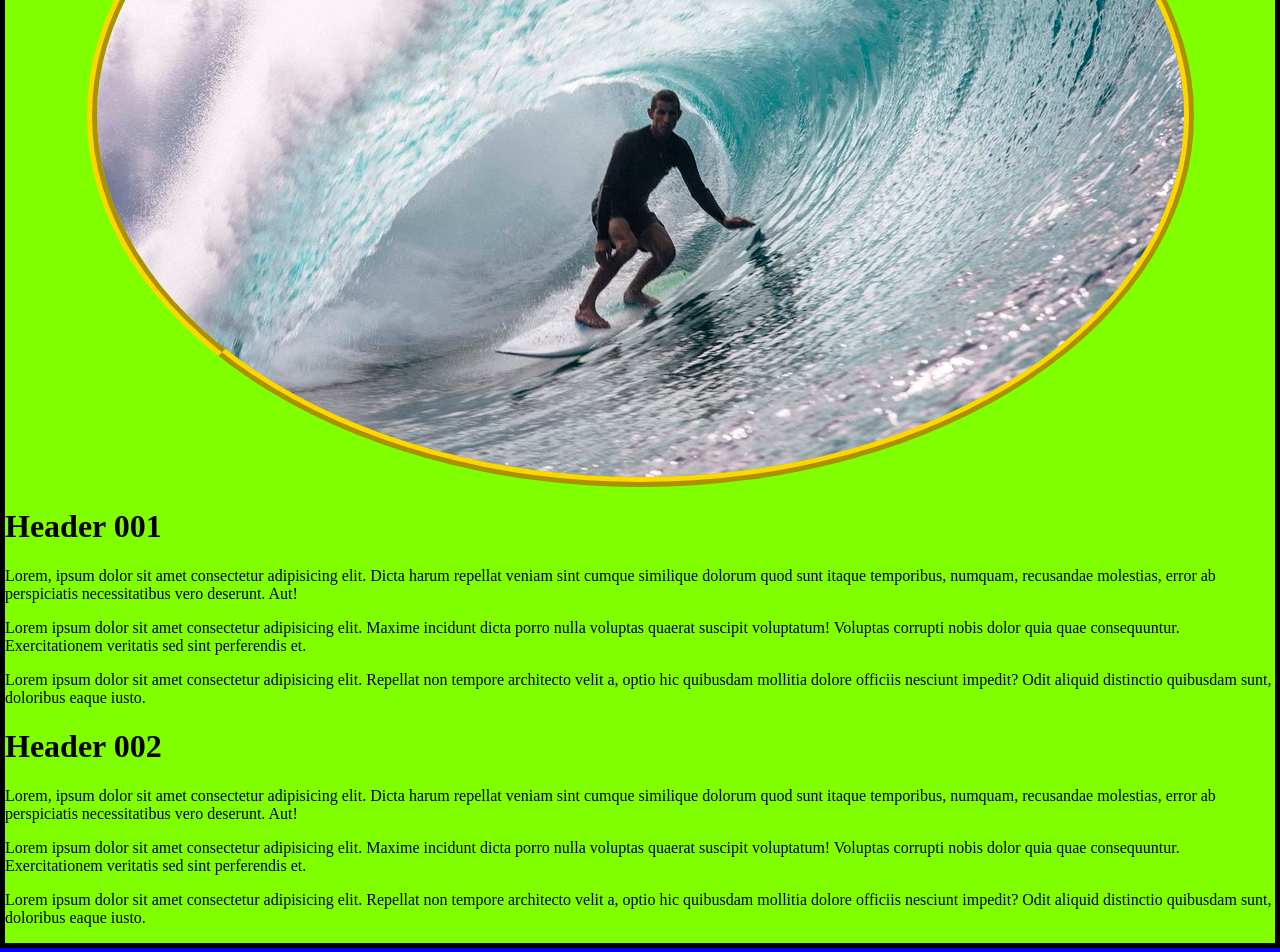
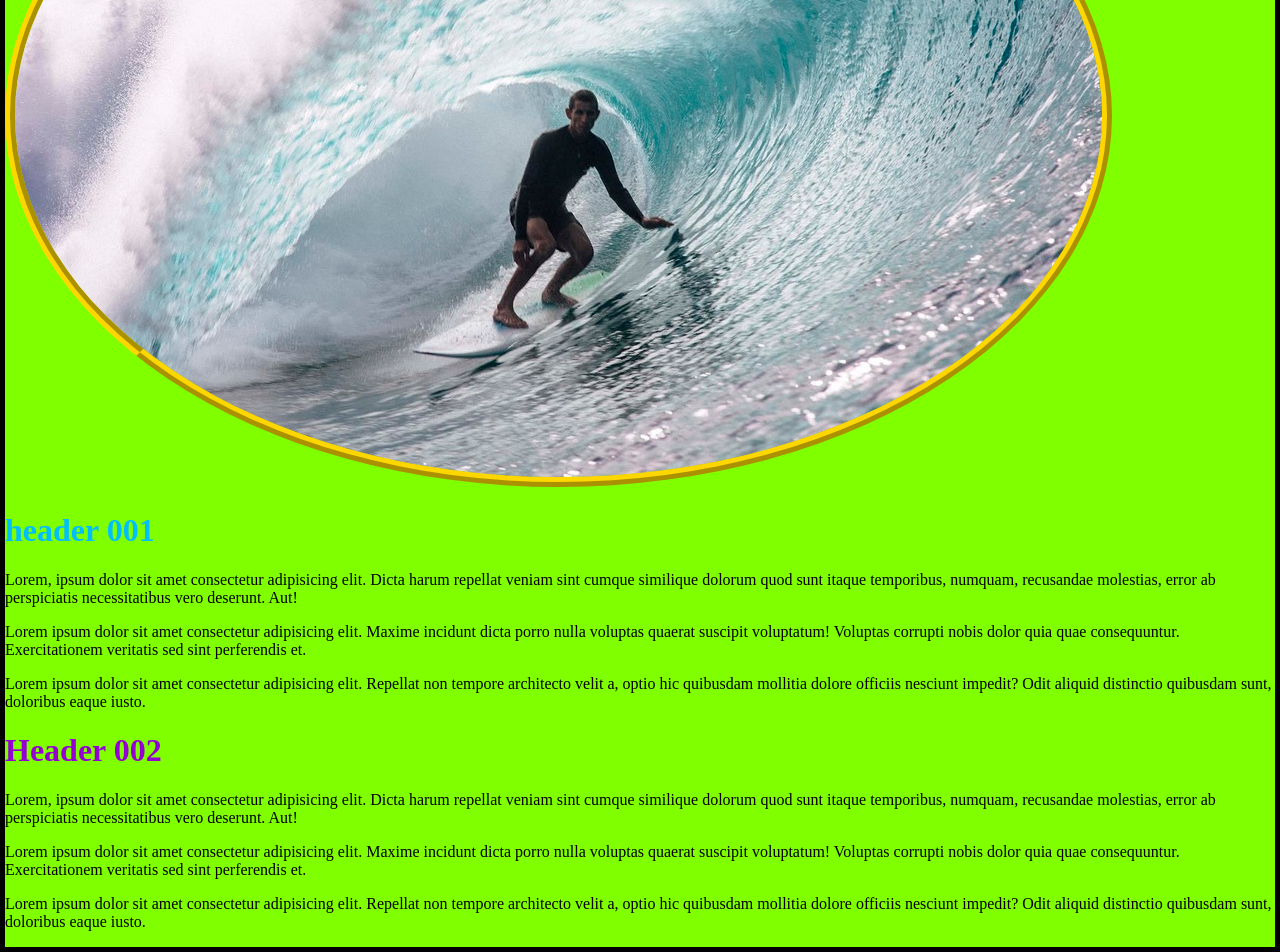
Before and after one commit to AnatolyTulukin/JS_basics, a plain HTML site: page second_page.html in a window 1280 px wide. Shown: the part 261-1213 px from the top of the page. Drawn offline with Linux system fonts and the light colour scheme.

Commit message:
new surfer

```diff
--- a/main.css
+++ b/main.css
@@ -10,8 +10,16 @@ body {
 }
 
 img {
-    display: block;
+    display: border-box;
     margin: 0 auto;
     border-radius: 100%;
     border: 10px ridge gold;
 }
+
+#primary {
+    color: deepskyblue;
+}
+
+#secondary {
+    color: darkviolet;
+}
--- a/second_page.html
+++ b/second_page.html
@@ -13,13 +13,13 @@
 
     <img src="./media/AT Logo.png/surfer2.jpeg" alt="surfer">
 
-    <h1>Header 001</h1>
+    <H1 id="primary">header 001</H1>
 
     <p>Lorem, ipsum dolor sit amet consectetur adipisicing elit. Dicta harum repellat veniam sint cumque similique dolorum quod sunt itaque temporibus, numquam, recusandae molestias, error ab perspiciatis necessitatibus vero deserunt. Aut!</p>
     <p>Lorem ipsum dolor sit amet consectetur adipisicing elit. Maxime incidunt dicta porro nulla voluptas quaerat suscipit voluptatum! Voluptas corrupti nobis dolor quia quae consequuntur. Exercitationem veritatis sed sint perferendis et.</p>
     <p>Lorem ipsum dolor sit amet consectetur adipisicing elit. Repellat non tempore architecto velit a, optio hic quibusdam mollitia dolore officiis nesciunt impedit? Odit aliquid distinctio quibusdam sunt, doloribus eaque iusto.</p>
 
-    <h1>Header 002</h1>
+    <h1 id="secondary">Header 002</h1>
 
     <p>Lorem, ipsum dolor sit amet consectetur adipisicing elit. Dicta harum repellat veniam sint cumque similique dolorum quod sunt itaque temporibus, numquam, recusandae molestias, error ab perspiciatis necessitatibus vero deserunt. Aut!</p>
     <p>Lorem ipsum dolor sit amet consectetur adipisicing elit. Maxime incidunt dicta porro nulla voluptas quaerat suscipit voluptatum! Voluptas corrupti nobis dolor quia quae consequuntur. Exercitationem veritatis sed sint perferendis et.</p>
```
